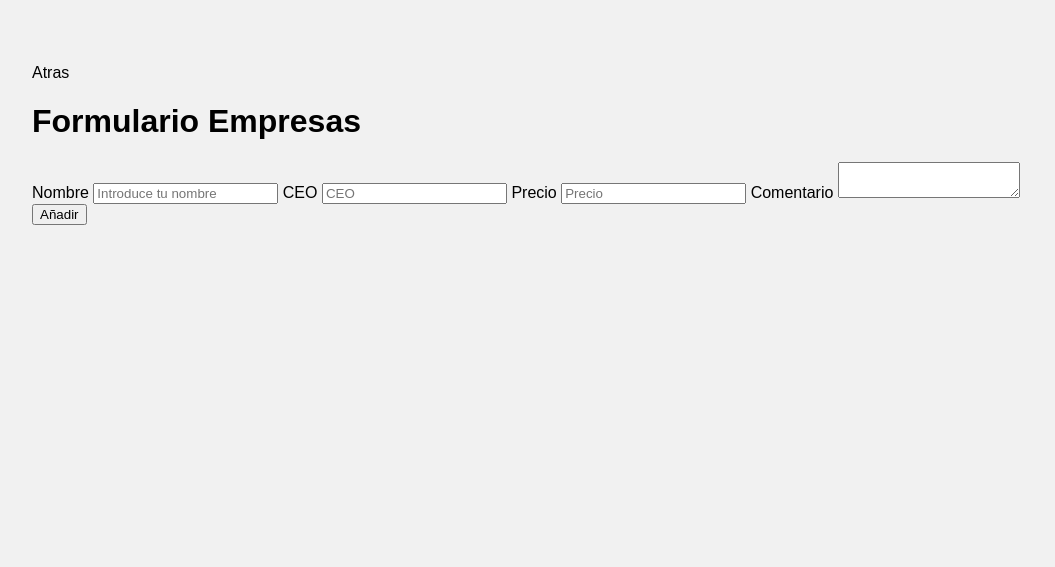
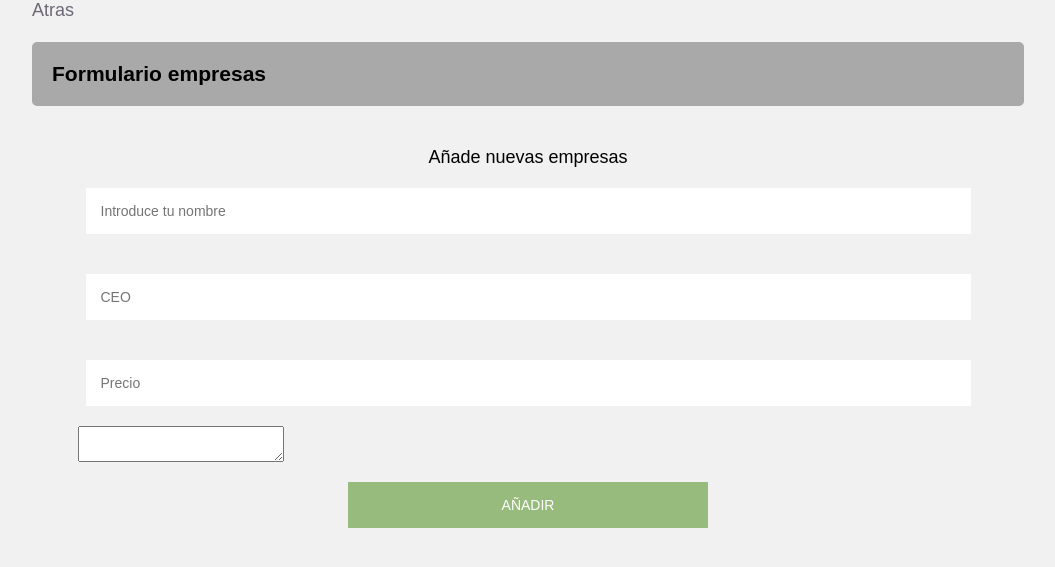
Before and after one commit to AndreiHrisca/Mongo_Crud, a PHP site: page /agenda/view/formEmpresa.php in a window 1280 px wide. Shown: the top 567 px of the page, without its empty margins (112-1167 px from the left). Run offline with PHP 8.4, Linux system fonts and the light colour scheme; style sheets or scripts are compiled from the project's sources; some libraries are stand-ins or nearby versions.

Commit message:
Estilos formulario

```diff
--- /dev/null
+++ b/view/css/formStyle.css
@@ -0,0 +1,89 @@
+.tox-notifications-container {
+  display: none;
+}
+
+body {
+  font-family: "Montserrat", sans-serif;
+  font-size: 18px;
+  width: 992px;
+  margin: 0 auto;
+}
+
+#ContenedorForm {
+  width: 900px;
+  margin: 20px auto;
+  text-align: center;
+  padding: 20px;
+}
+
+form {
+  display: -webkit-box;
+  display: -ms-flexbox;
+  display: flex;
+  -webkit-box-orient: vertical;
+  -webkit-box-direction: normal;
+      -ms-flex-direction: column;
+          flex-direction: column;
+}
+
+form > div {
+  margin: 10px;
+  text-align: center;
+  line-height: 45px;
+}
+
+textarea {
+  max-width: 200px;
+}
+
+input {
+  margin: 20px auto;
+  outline: 0;
+  width: 95%;
+  border: 0;
+  padding: 15px;
+  font-size: 14px;
+  -webkit-transition: all 0.3 ease;
+  transition: all 0.3 ease;
+}
+
+input[type=submit] {
+  margin-top: 20px;
+  text-transform: uppercase;
+  outline: 0;
+  background: #96bb7c;
+  width: 40%;
+  border: 0;
+  padding: 15px;
+  color: #FFFFFF;
+  font-size: 14px;
+  -webkit-transition: all 0.3 ease;
+  transition: all 0.3 ease;
+  cursor: pointer;
+}
+
+input[type=submit]:hover, .form input[type=submit]:active, .form input[type=submit]:focus {
+  background: #d6efc7;
+}
+
+label {
+  display: none;
+}
+
+a:link {
+  text-decoration: none;
+  color: #6d6875;
+}
+
+a:visited {
+  color: #6d6875;
+}
+
+a:hover {
+  color: #b5838d;
+}
+
+a:active {
+  color: #b5838d;
+}
+/*# sourceMappingURL=formStyle.css.map */
--- a/view/css/formStyle.scss
+++ b/view/css/formStyle.scss
@@ -0,0 +1,79 @@
+.tox-notifications-container {
+    display: none;
+}
+
+$Fonts : "Montserrat", sans-serif;
+
+body {
+    font-family: $Fonts;
+    font-size: 18px;
+    width: 992px;
+    margin: 0 auto;
+}
+
+#ContenedorForm {
+    width: 900px;
+    margin: 20px auto;
+    text-align: center;
+    padding: 20px;
+}
+
+form {
+    display: flex;
+    flex-direction: column;
+}
+form > div {
+    margin: 10px;
+    text-align: center;
+    line-height: 45px;
+}
+textarea {
+    max-width: 200px;
+}
+input{
+    margin: 20px auto;
+    outline: 0;
+    width: 95%;
+    border: 0;
+    padding: 15px;
+    font-size: 14px;
+    -webkit-transition: all 0.3 ease;
+    transition: all 0.3 ease;
+}
+input[type=submit] {
+    margin-top: 20px;
+    text-transform: uppercase;
+    outline: 0;
+    background: #96bb7c;
+    width: 40%;
+    border: 0;
+    padding: 15px;
+    color: #FFFFFF;
+    font-size: 14px;
+    -webkit-transition: all 0.3 ease;
+    transition: all 0.3 ease;
+    cursor: pointer;
+}
+input[type=submit]:hover,.form input[type=submit]:active,.form input[type=submit]:focus {
+    background: #d6efc7;
+  }
+
+label {
+    display: none;
+}
+a:link {
+    text-decoration: none;
+    color: #6d6875;
+  }
+
+  a:visited {
+    color: #6d6875;
+  }
+
+  a:hover {
+    color: #b5838d;
+  }
+
+  a:active {
+    color: #b5838d;
+  }
--- a/view/formEmpresa.php
+++ b/view/formEmpresa.php
@@ -44,16 +44,18 @@ if(isset($_GET['id']) && !empty($_GET['id'])){
     <link rel="shortcut icon" href="./assets/img/favicon.png" sizes="16x16" type="image/ico">
     <!-- Estilos -->
     <link rel="stylesheet" href="./css/indexMain.css">
+    <link rel="stylesheet" href="./css/formStyle.css">
 
 </head>
 <body>
     <a href="listaEmpresas.php" title="Lista de empresas">Atras</a>
-    <h1>Formulario Empresas</h1>
+    <h3>Formulario empresas</h3>
 
-
-
-
+    <!-- HIDDEN / DISPLAY NONE -->
+    <!-- class= tox-notification tox-notification--in tox-notification--warning -->
+    <div id="ContenedorForm">
         <form name="Empresas" action="" method="post" onsubmit="formValid()" enctype="multipart/form-data"> <!--  -->
+        <legend>Añade nuevas empresas</legend>
             <input type="hidden" name="id" value="<?php echo $empresa2->getId(); ?>">
 
             <label for="nombre">Nombre</label>
@@ -72,6 +74,8 @@ if(isset($_GET['id']) && !empty($_GET['id'])){
 
         </form>
 
+    </div>
+
     <script src="./js/themes.js"></script>
 </body>
 </html>
```
Also changed, not shown: 1 other file. Lines whose indentation alone changed are shown as unchanged.
